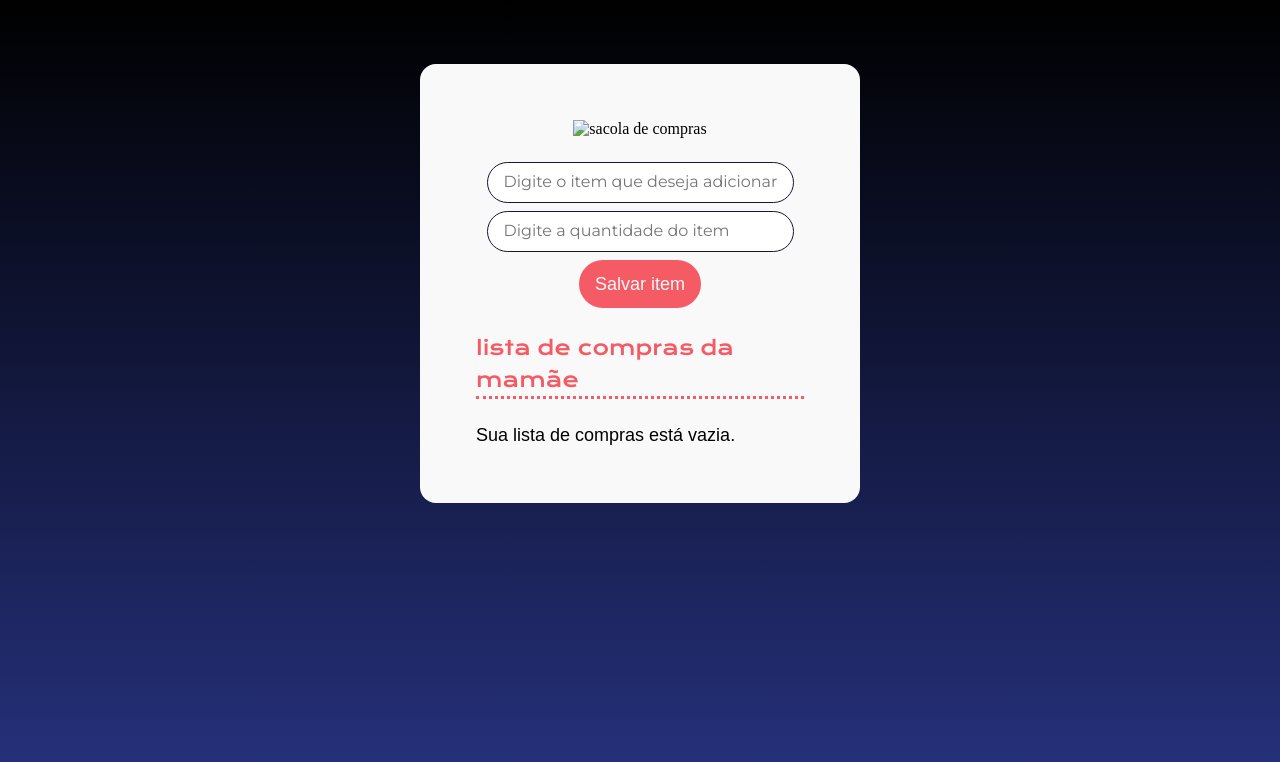
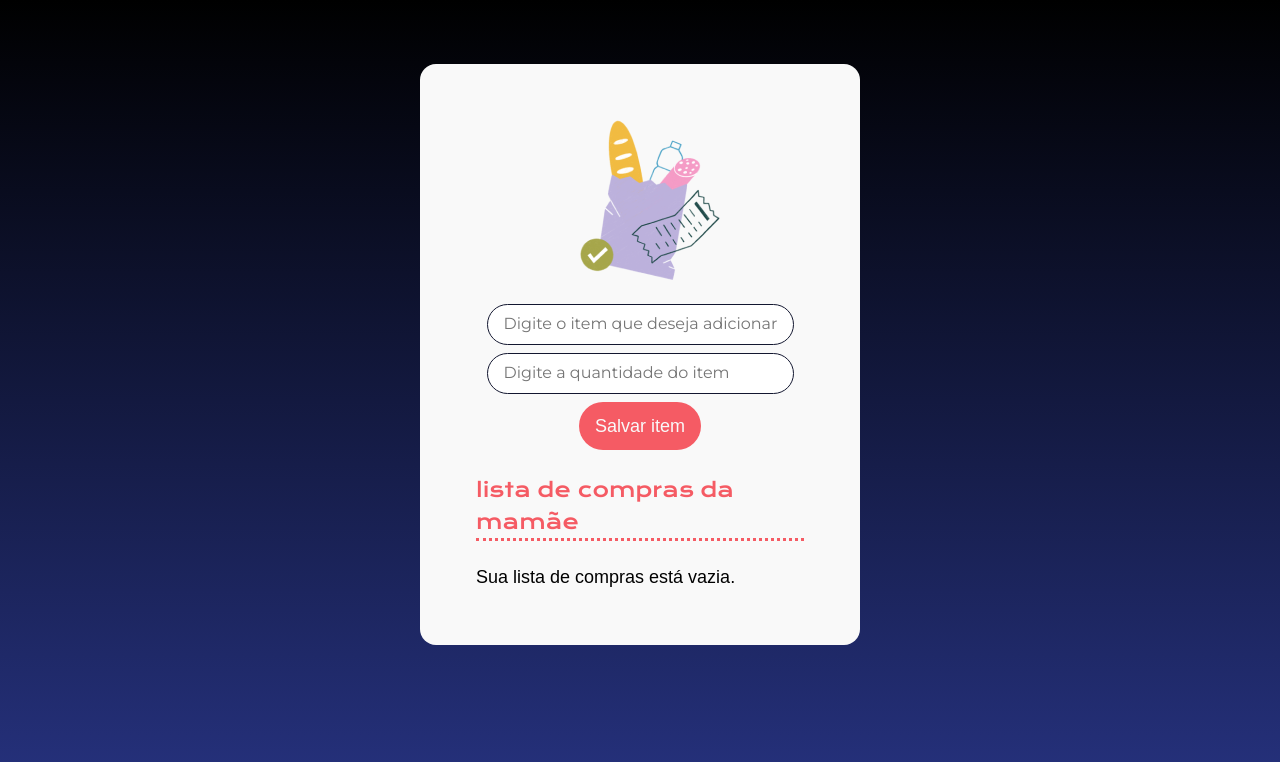
Before and after one commit to filipemilagres600iib/listadecompras, a plain HTML site: page index.html in a window 1280 px wide. Drawn offline with nearby package versions, Linux system fonts and the light colour scheme; a web font is replaced by a local one.

Commit message:
corrigindo nome da imagem

```diff
--- a/index.html
+++ b/index.html
@@ -16,7 +16,7 @@
 
   <body>
     <main>
-      <img src="bag.png" alt="sacola de compras" />
+      <img src="bolsadecompras.png" alt="sacola de compras" />
       <form>
         <input
           class="input-item"
```
